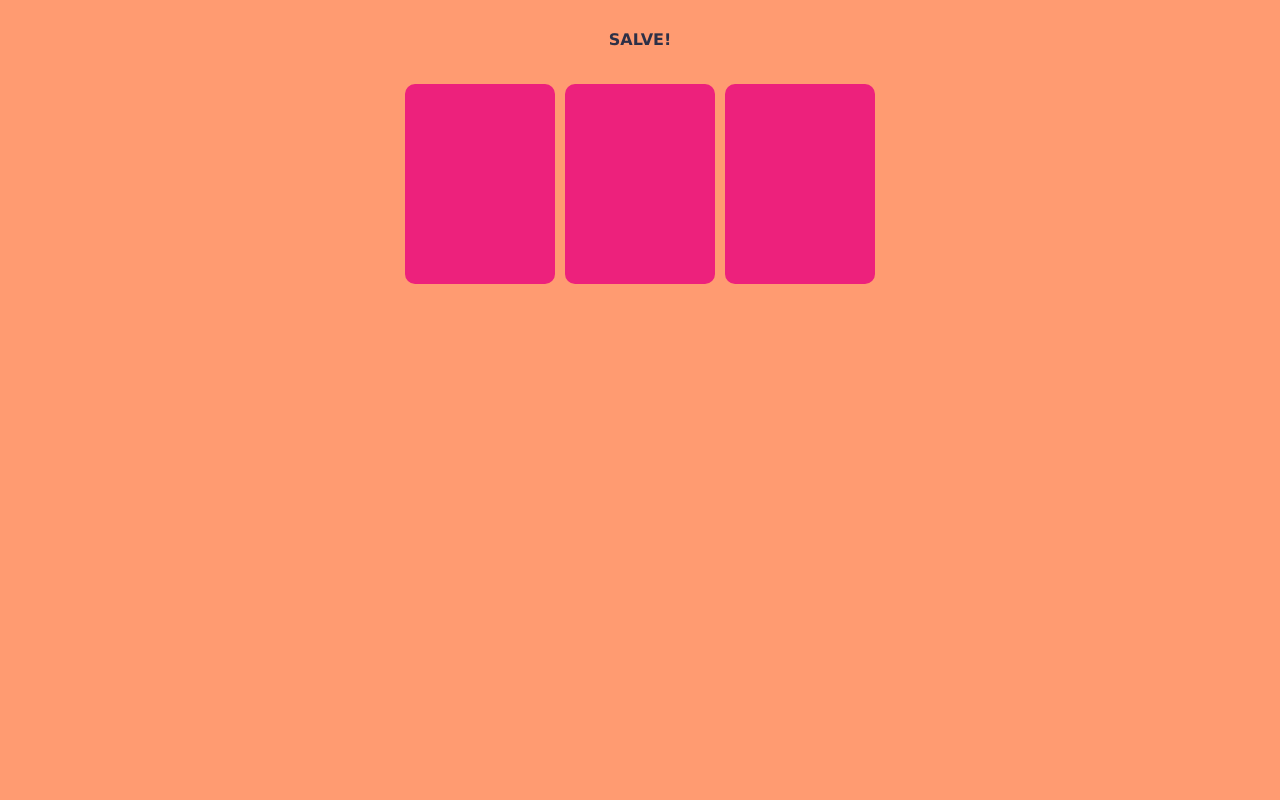
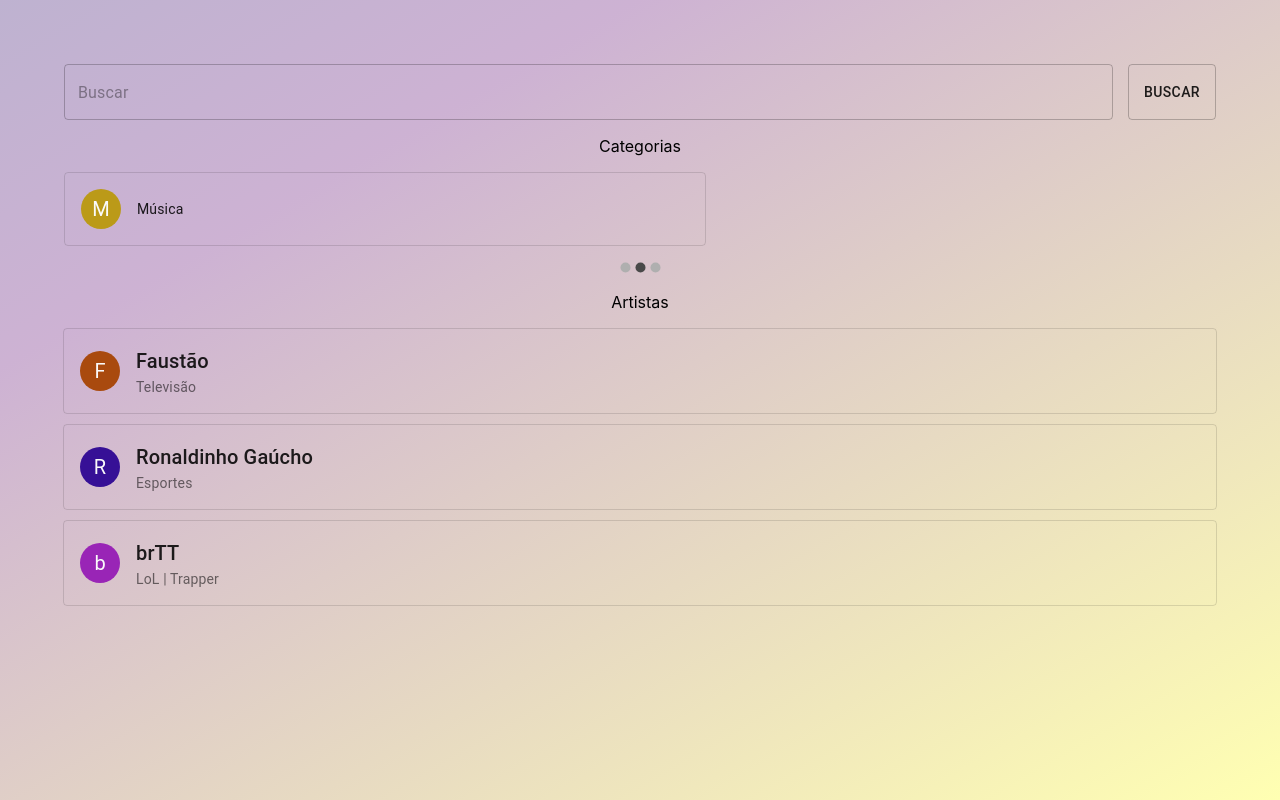
Before and after one commit to PedroBustamante/PDS, a React (Create React App) app: page /search in a window 1280 px wide. Built offline with nearby package versions, Linux system fonts and the light colour scheme.

Commit message:
tela principal de busca

```diff
--- a/package.json
+++ b/package.json
@@ -10,6 +10,7 @@
     "@testing-library/user-event": "^12.8.3",
     "react": "^17.0.2",
     "react-dom": "^17.0.2",
+    "react-material-ui-carousel": "^2.2.6",
     "react-router-dom": "^5.2.0",
     "react-scripts": "4.0.3",
     "sass": "^1.34.1",
--- a/src/components/ArtistCard/index.jsx
+++ /dev/null
@@ -1,10 +0,0 @@
-import React from 'react'
-import './styles.scss'
-
-export default function ArtistCard(Artist) {
-    console.log(`Artist`, Artist)
-    return (
-        <div className="card">
-        </div>
-    )
-}
--- a/src/components/ArtistCard/styles.scss
+++ /dev/null
@@ -1,10 +0,0 @@
-.card {
-    height: 200px;
-    width: 150px;
-    flex-direction:column;
-    border-radius: 10px;
-    border-width: 1px;
-    background-color: #ED217C;
-    display: inline-flex;
-    margin: 5px;
-}
--- a/src/views/Search/index.jsx
+++ b/src/views/Search/index.jsx
@@ -2,45 +2,114 @@ import React from 'react'
 import {
   Link
 } from "react-router-dom";
-import ArtistCard from '../../components/ArtistCard';
+
 import './styles.scss'
-import { Button, List } from '@material-ui/core';
+
+import { Button, TextField, CardHeader, Avatar, Card } from '@material-ui/core';
+import Carousel from 'react-material-ui-carousel'
 
 const Search = () => {
     const artistsMock = [
         {
-            name: 'Name sorbenodsofaj',
+            name: 'Faustão',
             price: 35,
             twitter: '@twitter',
             instagram: '@instagram',
-            category: 'Soccer',
+            category: 'Televisão',
             categorySecondary: null,
         },
         {
-            name: 'Name2 sorbenodsofaj2',
+            name: 'Ronaldinho Gaúcho',
             price: 22,
             twitter: '@twitter2',
             instagram: '@instagram2',
-            category: 'Soccer2',
+            category: 'Esportes',
             categorySecondary: null,
         },
         {
-            name: 'Name sorbenodsofaj3',
+            name: 'brTT',
             price: 333,
             twitter: '@twitter3',
             instagram: '@instagram3',
-            category: 'Soccer',
-            categorySecondary: null,
+            category: 'LoL',
+            categorySecondary: 'Trapper',
         }
     ]
+
+    const categoriesMock = [
+        {
+            name: 'Televisão',
+        },
+        {
+            name: 'Música',
+        },
+        {
+            name: 'Esportes',
+        }
+    ]
+
+    const [categories, setCategories] = React.useState(categoriesMock);
+    const [artists, setArtists] = React.useState(artistsMock);
+    const [search, setSearch] = React.useState("");
+
+    function checkCategories() {
+        if (Object.keys(categories).length === 0) {
+            return (<p>Nenhuma categoria por aqui =(</p>)
+        } else {
+            return (<Carousel className="categories">
+                        {categories.map(category => (
+                            <Card variant="outlined" className="category-card">
+                                <CardHeader
+                                    avatar={
+                                        <Avatar
+                                            style={{backgroundColor: "rgb(" + Math.floor(Math.random() * 200) + "," + Math.floor(Math.random() * 200) + "," + Math.floor(Math.random() * 200) + ")"}}
+                                        >
+                                            {category.imagem ? <img src={category.imagem} alt={category.name[0]}></img> : category.name[0]}
+                                        </Avatar>
+                                    }
+                                    title={category.name}
+                                />
+                            </Card>
+                        ))}
+                    </Carousel>)
+        }
+    }
+
+    function checkArtists() {
+        if (Object.keys(artists).length === 0) {
+            return (<p>Nenhum Artista por aqui =(</p>)
+        } else {
+            return (artists.map(artist => (
+                        <Card variant="outlined" className="artist-card">
+                            <CardHeader
+                                avatar={
+                                    <Avatar
+                                        style={{backgroundColor: "rgb(" + Math.floor(Math.random() * 200) + "," + Math.floor(Math.random() * 200) + "," + Math.floor(Math.random() * 200) + ")"}}
+                                    >
+                                        {artist.imagem ? <img src={artist.imagem} alt={artist.name[0]}></img> : artist.name[0]}
+                                    </Avatar>
+                                }
+                                title={artist.name}
+                                titleTypographyProps={{variant:'h6'}}
+                                subheader={<div className="subheader">{artist.categorySecondary ? artist.category + ' | ' + artist.categorySecondary : artist.category}</div>}
+                            />
+                        </Card>
+                    )))
+        }
+    }
+
     return (
         <div className="search">
-            <span className="title">SALVE!</span>
-            <div className="cardsGrid">
-                {artistsMock.map(artist =>
-                    <ArtistCard artist={artist} />
-                )}
-            </div>
+            <section className="search-bar-container">
+                <TextField id="search-bar" className="search-bar" placeholder="Buscar" variant="outlined"/>
+                <Button  variant="outlined" /* onClick={() => setSearch(document.getElementById("search-bar").value)} */>Buscar</Button>
+            </section>
+            <section className="search-content">
+                <p className="section-name" >Categorias</p>
+                {checkCategories()}
+                <p className="section-name" >Artistas</p>
+                {checkArtists()}
+            </section>
         </div>
     )
 }
--- a/src/views/Search/styles.scss
+++ b/src/views/Search/styles.scss
@@ -1,21 +1,52 @@
 .search {
-    background-color: #FF9B71;
-    // background: linear-gradient(150deg, rgba(40,0,100,0.3) 0%, rgba(90,0,110,0.3) 24%, rgba(255,255,0,0.3) 100%);
+    background: linear-gradient(150deg, rgba(40,0,100,0.3) 0%, rgba(90,0,110,0.3) 24%, rgba(255,255,0,0.3) 100%);
     height: 100vh;
     display: flex;
     flex-direction: column;
     align-items: center;
 
-    .title {
-        margin: 30px;
-        text-align: center;
-        font-family:Verdana, Geneva, Tahoma, sans-serif ;
-        font-weight: bold;
-        font-size: 32;
-        color: #2D3047;
+    .search-bar-container {
+        display: flex;
+        width: 90vw;
+        margin-top: 5vw;
+
+        .search-bar {
+            flex: 1;
+            margin-right: 15px;
+        }
     }
-    .cardsGrid {
-        flex-direction: row;
+
+    .search-content {
         display: flex;
+        flex-direction: column;
+        align-items: center;
+        margin-bottom: 12vh;
+        width: 90%;
+
+        .section-name {
+            text-align: center;
+        }
     }
+
+    .artist-card {
+        width: 90vw;
+        margin-bottom: 10px;
+        background: transparent;
+        font-size: 150% !important;
+    }
+
+    .categories {
+        width: 90vw;
+        display: flex;
+        flex-direction: column;
+        align-items: center;
+
+        .category-card {
+            width: 50vw;
+            margin-bottom: 10px;
+            background: transparent;
+            font-size: 150% !important;
+        }
+    }
+
 }
```
Also changed, not shown: src/components/BottonMenu/index.jsx (added), src/components/BottonMenu/styles.scss (added), 1 other file (tests, documents, lock files or other folders).
